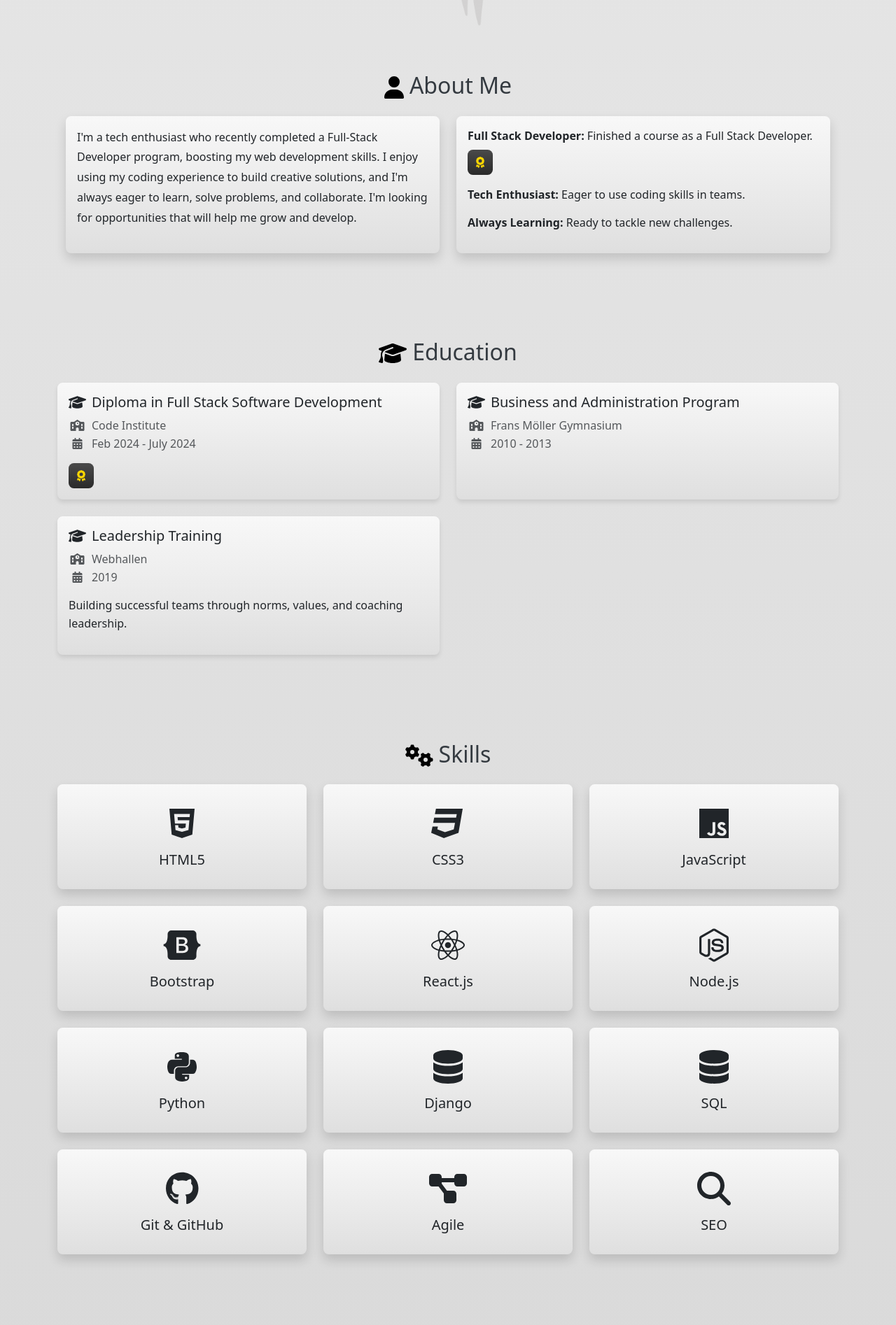
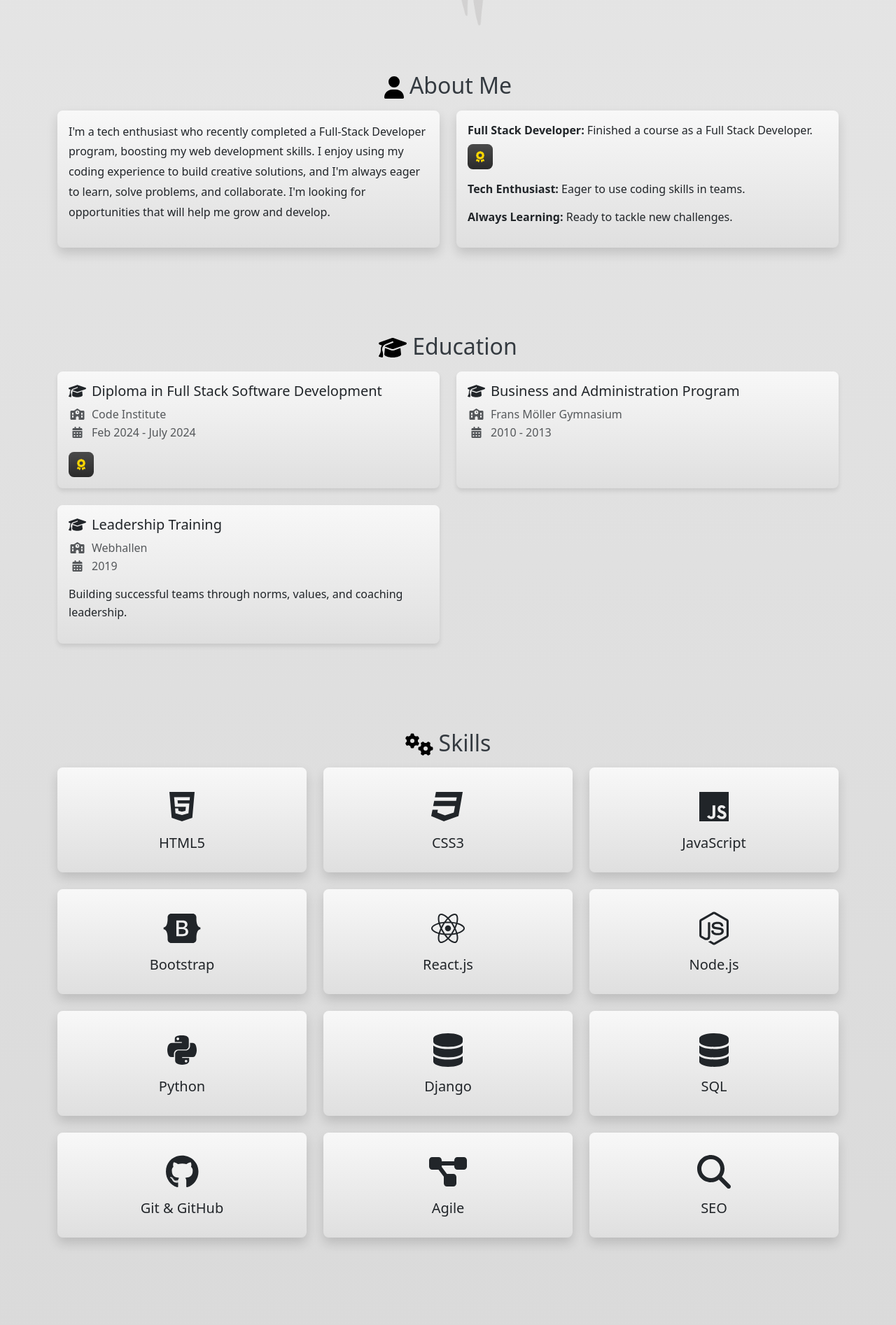
Before and after one commit to j0hanz/j0hanz-portfolio, a React (Create React App) app: page / in a window 1280 px wide. Shown: the part 700-2594 px from the top of the page at 70% size. Built offline with nearby package versions, Linux system fonts and the light colour scheme.

Commit message:
Refactor container padding and margin

```diff
--- a/src/components/AboutMe.js
+++ b/src/components/AboutMe.js
@@ -29,7 +29,7 @@ const AboutMe = () => {
 
   return (
     <section id="about-me" className="py-5">
-      <Container>
+      <Container className="px-0">
         <div className="d-flex justify-content-center align-items-center">
           <FontAwesomeIcon
             icon={faUser}
@@ -38,7 +38,7 @@ const AboutMe = () => {
           />
           <h2 className={appStyles.sectionTitle}>About Me</h2>
         </div>
-        <Row className="justify-content-center mt-3 mx-auto">
+        <Row className="justify-content-center mt-2 mx-auto">
           <Col md={6} className="mb-4">
             <Card
               className={`shadow h-100 ${styles.aboutMeCard} ${appStyles.cardBgColor}`}
--- a/src/components/ContactForm.js
+++ b/src/components/ContactForm.js
@@ -85,7 +85,7 @@ const ContactForm = () => {
           </div>
           <h2 className={appStyles.sectionTitle}>Contact</h2>
         </div>
-        <Row className="justify-content-center mx-auto mt-3">
+        <Row className="justify-content-center mx-auto mt-2">
           <Col md={8}>
             <Form noValidate onSubmit={handleSubmit}>
               <Form.Group controlId="formName">
--- a/src/components/Education.js
+++ b/src/components/Education.js
@@ -103,7 +103,7 @@ const Education = () => {
           </div>
           <h2 className={appStyles.sectionTitle}>Education</h2>
         </div>
-        <Row className="mt-3 mx-auto">{education.map(renderEducationItem)}</Row>
+        <Row className="mt-2 mx-auto">{education.map(renderEducationItem)}</Row>
         {/* Renders the credential modal if showModal is true */}
         <Credential show={showModal} handleClose={toggleModal} />
       </Container>
--- a/src/components/Hero.js
+++ b/src/components/Hero.js
@@ -28,7 +28,7 @@ const Hero = () => {
 
   return (
     <section id="hero" className={`text-center py-5 ${appStyles.imgDarkBg}`}>
-      <Container>
+      <Container className="px-0">
         <Row className="d-flex justify-content-center align-items-center mx-auto">
           <Col xs="auto">
             <img
--- a/src/components/Portfolio.js
+++ b/src/components/Portfolio.js
@@ -190,7 +190,7 @@ const Portfolio = () => {
           </div>
           <h2 className={appStyles.sectionTitle}>Projects</h2>
         </div>
-        <Row className="mt-3 mx-auto">{projects.map(renderProject)}</Row>
+        <Row className="mt-2 mx-auto">{projects.map(renderProject)}</Row>
       </Container>
     </section>
   );
--- a/src/components/Skills.js
+++ b/src/components/Skills.js
@@ -61,7 +61,7 @@ const Skills = () => {
           </div>
           <h2 className={appStyles.sectionTitle}>Skills</h2>
         </div>
-        <Row className="mt-3 mx-auto">{skills.map(renderSkill)}</Row>
+        <Row className="mt-2 mx-auto">{skills.map(renderSkill)}</Row>
       </Container>
     </section>
   );
--- a/src/components/WorkExperience.js
+++ b/src/components/WorkExperience.js
@@ -89,7 +89,7 @@ const WorkExperience = () => {
           </div>
           <h2 className={appStyles.sectionTitle}>Work Experience</h2>
         </div>
-        <Row className="mt-3 mx-auto">{experiences.map(renderExperience)}</Row>
+        <Row className="mt-2 mx-auto">{experiences.map(renderExperience)}</Row>
       </Container>
     </section>
   );
```
